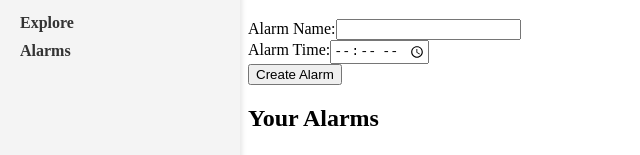
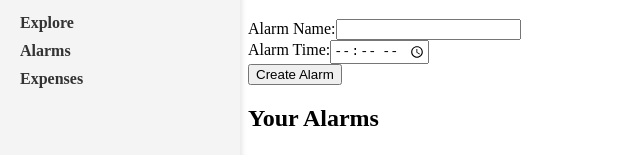
Before and after one commit to dreifusjack/RoomieSync, a Next.js app in the folder frontend/: page /alarms in a window 1280 px wide. Shown: the part 136-291 px from the top of the page, without its empty margins (0-640 px from the left). Built offline with nearby package versions, Linux system fonts and the light colour scheme.

Commit message:
Update Sidebar.tsx- added expenses page

```diff
--- a/frontend/src/components/Sidebar.tsx
+++ b/frontend/src/components/Sidebar.tsx
@@ -14,6 +14,7 @@ const Sidebar: React.FC = () => {
         </li>
         <li><a href="/explore">Explore</a></li>
         <li><a href="/alarms">Alarms</a></li>
+        <li><a href="/expenses">Expenses</a></li>
       </ul>
     </div>
   );
```
